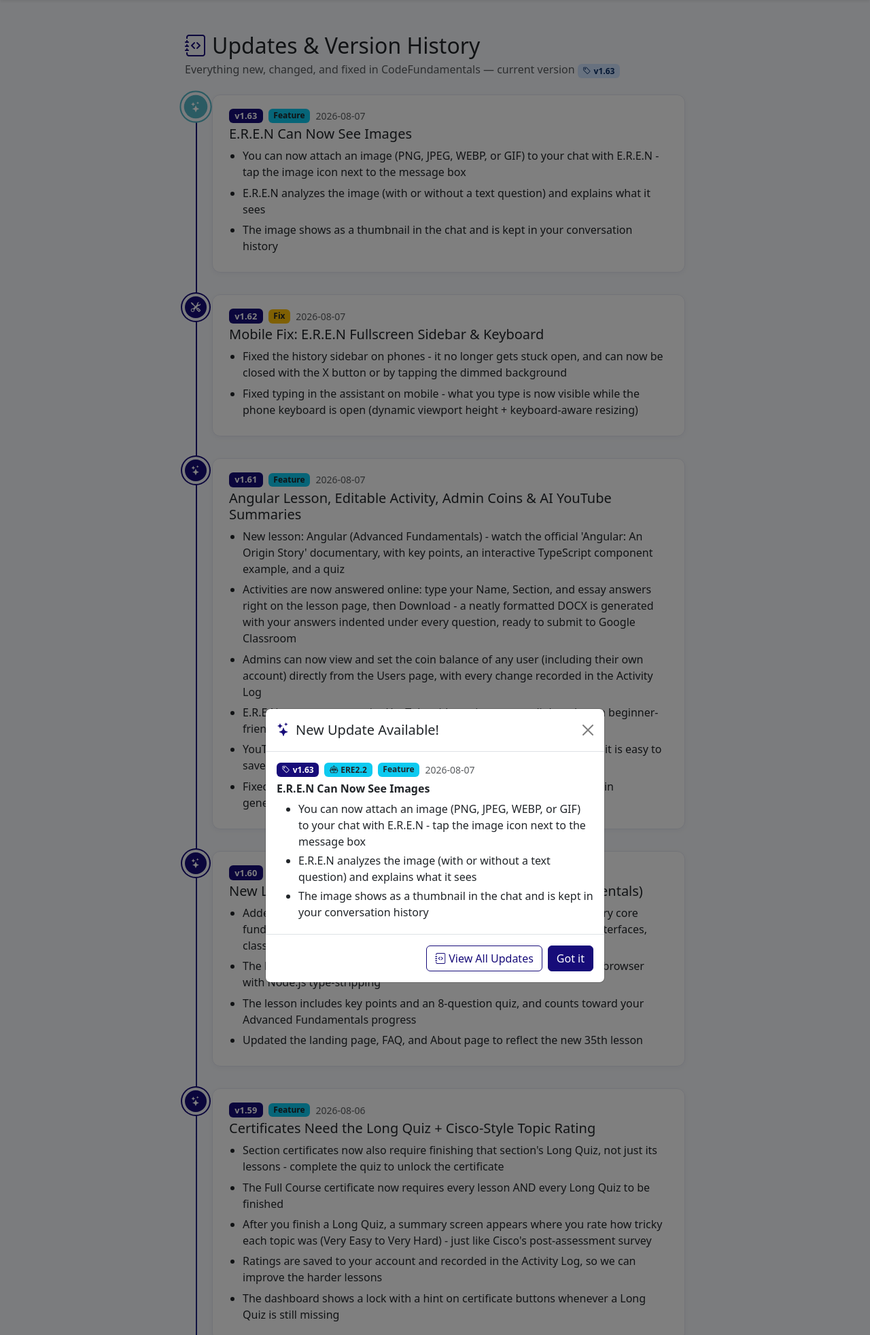
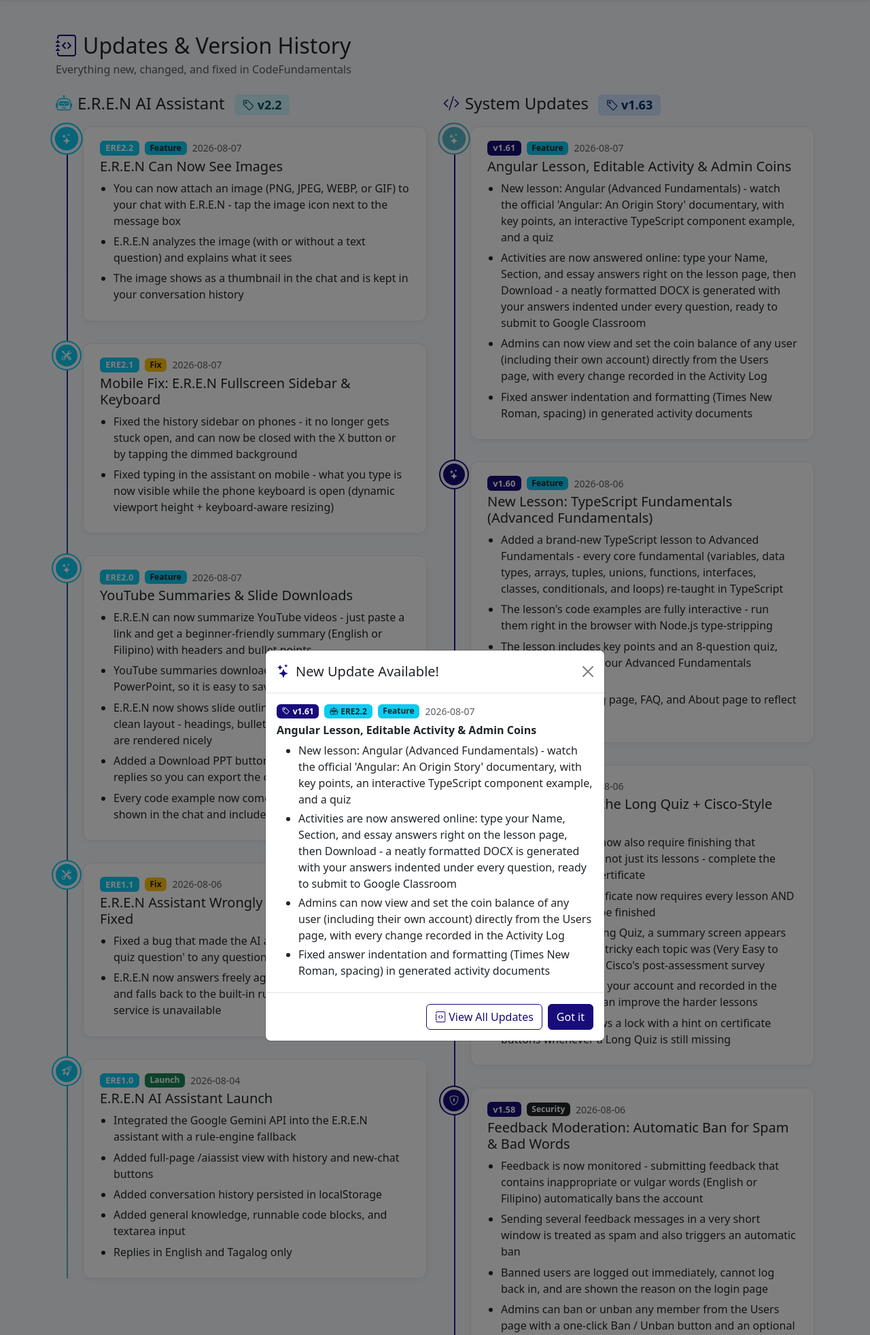
Before and after one commit to christianrenz210/learnfUNDAMENTALS, a Flask app: page /changelog in a window 1280 px wide. Shown: the part 56-2020 px from the top of the page at 68% size. Run offline with Flask 3, Linux system fonts and the light colour scheme; some libraries are stand-ins or nearby versions.

Commit message:
feat: split changelog into AI Assistant (left) and System (right) columns

```diff
--- a/app.py
+++ b/app.py
@@ -57,7 +57,7 @@ from sqlalchemy import text as sa_text
 from werkzeug.security import check_password_hash, generate_password_hash
 
 from lessons_data import LESSONS, LONG_QUIZZES
-from changelog_data import CHANGELOG
+from changelog_data import CHANGELOG, EREN_CHANGELOG
 from labs_data import LABS
 SECTION_ORDER = ["Fundamentals", "Advanced Fundamentals", "Advanced Database System", "SQL Injection"]
 SECTION_LESSON_MINUTES = {"Fundamentals": 40, "Advanced Database System": 45}
@@ -715,7 +715,7 @@ def index():
 
 @app.route("/changelog")
 def changelog():
-    return render_template("changelog.html", changelog=CHANGELOG)
+    return render_template("changelog.html", changelog=CHANGELOG, eren_changelog=EREN_CHANGELOG, eren_version=EREN_VERSION)
 
 
 @app.route("/faq")
--- a/changelog_data.py
+++ b/changelog_data.py
@@ -1,6 +1,6 @@
-CHANGELOG = [
+EREN_CHANGELOG = [
     {
-        "version": "1.63",
+        "version": "2.2",
         "date": "2026-08-07",
         "type": "feature",
         "title": "E.R.E.N Can Now See Images",
@@ -11,7 +11,7 @@ CHANGELOG = [
         ],
     },
     {
-        "version": "1.62",
+        "version": "2.1",
         "date": "2026-08-07",
         "type": "fix",
         "title": "Mobile Fix: E.R.E.N Fullscreen Sidebar & Keyboard",
@@ -21,16 +21,53 @@ CHANGELOG = [
         ],
     },
     {
+        "version": "2.0",
+        "date": "2026-08-07",
+        "type": "feature",
+        "title": "YouTube Summaries & Slide Downloads",
+        "changes": [
+            "E.R.E.N can now summarize YouTube videos - just paste a link and get a beginner-friendly summary (English or Filipino) with headers and bullet points",
+            "YouTube summaries download as a .txt file instead of a PowerPoint, so it is easy to save and submit",
+            "E.R.E.N now shows slide outlines and answers with a clean layout - headings, bullet points, and numbered lists are rendered nicely",
+            "Added a Download PPT button under presentation-style replies so you can export the outline as a real .pptx file",
+            "Every code example now comes with its Sample Output, shown in the chat and included in the PPT",
+        ],
+    },
+    {
+        "version": "1.1",
+        "date": "2026-08-06",
+        "type": "fix",
+        "title": "E.R.E.N Assistant Wrongly Refusing Questions Fixed",
+        "changes": [
+            "Fixed a bug that made the AI assistant reply 'looks like a quiz question' to any question it could not answer directly",
+            "E.R.E.N now answers freely again (including in Tagalog) and falls back to the built-in rules only when the AI service is unavailable",
+        ],
+    },
+    {
+        "version": "1.0",
+        "date": "2026-08-04",
+        "type": "launch",
+        "title": "E.R.E.N AI Assistant Launch",
+        "changes": [
+            "Integrated the Google Gemini API into the E.R.E.N assistant with a rule-engine fallback",
+            "Added full-page /aiassist view with history and new-chat buttons",
+            "Added conversation history persisted in localStorage",
+            "Added general knowledge, runnable code blocks, and textarea input",
+            "Replies in English and Tagalog only",
+        ],
+    },
+]
+
+CHANGELOG = [
+    {
         "version": "1.61",
         "date": "2026-08-07",
         "type": "feature",
-        "title": "Angular Lesson, Editable Activity, Admin Coins & AI YouTube Summaries",
+        "title": "Angular Lesson, Editable Activity & Admin Coins",
         "changes": [
             "New lesson: Angular (Advanced Fundamentals) - watch the official 'Angular: An Origin Story' documentary, with key points, an interactive TypeScript component example, and a quiz",
             "Activities are now answered online: type your Name, Section, and essay answers right on the lesson page, then Download - a neatly formatted DOCX is generated with your answers indented under every question, ready to submit to Google Classroom",
             "Admins can now view and set the coin balance of any user (including their own account) directly from the Users page, with every change recorded in the Activity Log",
-            "E.R.E.N can now summarize YouTube videos - just paste a link and get a beginner-friendly summary (English or Filipino) with headers and bullet points",
-            "YouTube summaries download as a .txt file instead of a PowerPoint, so it is easy to save and submit",
             "Fixed answer indentation and formatting (Times New Roman, spacing) in generated activity documents",
         ],
     },
@@ -99,31 +136,6 @@ CHANGELOG = [
             "Each lab is a safe browser simulation - no real SQL is executed - with objectives, clickable payloads, a live query console, and a Final Challenge with hints",
             "Each lab still earns 2 leaderboard points and is tracked per lesson in the admin panel",
             "The lesson count grew from 26 to 34, and the SQL Injection section is now fully complete",
-        ],
-    },
-    {
-        "version": "1.55",
-        "date": "2026-08-06",
-        "type": "feature",
-        "title": "Slide Layouts & Downloadable PowerPoint from E.R.E.N",
-        "changes": [
-            "E.R.E.N now shows slide outlines and answers with a clean layout - headings, bullet points, and numbered lists are rendered nicely (no more raw ## or ** symbols)",
-            "Added a Download PPT button under presentation-style replies so you can export the outline as a real .pptx file",
-            "The exported PowerPoint is cleanly designed with a title bar, bullet points, and highlighted code boxes",
-            "Every code example now comes with its Sample Output, shown in the chat and included in the PPT inside its own green output box",
-            "The PPT file is named after the topic (for example, Introduction-to-C-Programming.pptx)",
-            "Fixed long presentations being cut off mid-answer so slides always come out complete",
-            "E.R.E.N was taught a consistent slide format, so every requested presentation becomes slides that you can download instantly",
-        ],
-    },
-    {
-        "version": "1.54",
-        "date": "2026-08-06",
-        "type": "fix",
-        "title": "E.R.E.N Assistant Wrongly Refusing Questions Fixed",
-        "changes": [
-            "Fixed a bug that made the AI assistant reply 'looks like a quiz question' to any question it could not answer directly",
-            "E.R.E.N now answers freely again (including in Tagalog) and falls back to the built-in rules only when the AI service is unavailable",
         ],
     },
     {
@@ -316,29 +328,6 @@ CHANGELOG = [
         ],
     },
     {
-        "version": "1.36",
-        "date": "2026-08-04",
-        "type": "feature",
-        "title": "E.R.E.N AI Assistant Enhancements",
-        "changes": [
-            "Added full-page /aiassist view with history and new-chat buttons",
-            "Added conversation history persisted in localStorage",
-            "Added general knowledge, runnable code blocks, and textarea input",
-            "Replies in English and Tagalog only",
-        ],
-    },
-    {
-        "version": "1.35",
-        "date": "2026-08-04",
-        "type": "feature",
-        "title": "Google Gemini Integration",
-        "changes": [
-            "Integrated the Google Gemini API into the E.R.E.N assistant with a rule-engine fallback",
-            "Load GEMINI_API_KEY from .env and read it at request time",
-            "Default to gemini-3.5-flash-lite model",
-        ],
-    },
-    {
         "version": "1.34",
         "date": "2026-08-04",
         "type": "feature",
--- a/static/css/style.css
+++ b/static/css/style.css
@@ -1997,6 +1997,17 @@ body {
   animation: changelogPulse 2s ease-in-out infinite;
 }
 
+.changelog-marker-ai {
+  background: var(--bs-info);
+  box-shadow: 0 0 0 4px var(--cf-bg), 0 0 0 6px var(--bs-info);
+}
+
+.changelog-item-current .changelog-marker-ai {
+  background: var(--bs-info);
+  box-shadow: 0 0 0 4px var(--cf-bg), 0 0 0 6px var(--bs-info);
+  animation: changelogPulse 2s ease-in-out infinite;
+}
+
 @keyframes changelogPulse {
   0%, 100% { transform: scale(1); }
   50% { transform: scale(1.12); }
--- a/templates/changelog.html
+++ b/templates/changelog.html
@@ -5,15 +5,60 @@
 {% block content %}
 <div class="container py-4">
   <div class="row justify-content-center">
-    <div class="col-lg-8">
+    <div class="col-lg-12">
       <h2 class="mb-1 fade-up">
         <i class="bi bi-journal-code text-primary me-2"></i>Updates & Version History
       </h2>
       <p class="text-muted mb-4">
-        Everything new, changed, and fixed in CodeFundamentals — current version
-        <span class="badge bg-primary-subtle text-primary-emphasis"><i class="bi bi-tag me-1"></i>v{{ app_version }}</span>
+        Everything new, changed, and fixed in CodeFundamentals
       </p>
 
+      <div class="row">
+        <div class="col-lg-6 mb-4">
+          <h4 class="mb-3 fade-up">
+            <i class="bi bi-robot text-info me-2"></i>E.R.E.N AI Assistant
+            <span class="badge bg-info-subtle text-info-emphasis ms-2"><i class="bi bi-tag me-1"></i>v{{ eren_version }}</span>
+          </h4>
+          <div class="changelog-timeline">
+            {% for entry in eren_changelog %}
+            <div class="changelog-item fade-up {% if loop.first %}changelog-item-current{% endif %}">
+              <div class="changelog-marker changelog-marker-ai">
+                {% if entry.type == "fix" %}
+                  <i class="bi bi-tools"></i>
+                {% elif entry.type == "launch" %}
+                  <i class="bi bi-rocket-takeoff"></i>
+                {% else %}
+                  <i class="bi bi-stars"></i>
+                {% endif %}
+              </div>
+              <div class="changelog-body">
+                <div class="d-flex flex-wrap align-items-center gap-2 mb-1">
+                  <span class="badge bg-info changelog-version">ERE{{ entry.version }}</span>
+                  <span class="badge
+                    {% if entry.type == 'fix' %}bg-warning text-dark
+                    {% elif entry.type == 'launch' %}bg-success
+                    {% else %}bg-info text-dark{% endif %}">
+                    {{ entry.type | capitalize }}
+                  </span>
+                  <span class="changelog-date small text-muted">{{ entry.date }}</span>
+                </div>
+                <h5 class="mb-2">{{ entry.title }}</h5>
+                <ul class="changelog-list mb-0">
+                  {% for change in entry.changes %}
+                  <li>{{ change }}</li>
+                  {% endfor %}
+                </ul>
+              </div>
+            </div>
+            {% endfor %}
+          </div>
+        </div>
+
+        <div class="col-lg-6 mb-4">
+          <h4 class="mb-3 fade-up">
+            <i class="bi bi-code-slash text-primary me-2"></i>System Updates
+            <span class="badge bg-primary-subtle text-primary-emphasis ms-2"><i class="bi bi-tag me-1"></i>v{{ app_version }}</span>
+          </h4>
           <div class="changelog-timeline">
             {% for entry in changelog %}
             <div class="changelog-item fade-up {% if loop.first %}changelog-item-current{% endif %}">
@@ -24,6 +69,8 @@
                   <i class="bi bi-rocket-takeoff"></i>
                 {% elif entry.type == "notice" %}
                   <i class="bi bi-exclamation-triangle"></i>
+                {% elif entry.type == "security" %}
+                  <i class="bi bi-shield-lock"></i>
                 {% else %}
                   <i class="bi bi-stars"></i>
                 {% endif %}
@@ -35,6 +82,7 @@
                     {% if entry.type == 'fix' %}bg-warning text-dark
                     {% elif entry.type == 'launch' %}bg-success
                     {% elif entry.type == 'notice' %}bg-danger
+                    {% elif entry.type == 'security' %}bg-dark
                     {% else %}bg-info text-dark{% endif %}">
                     {{ entry.type | capitalize }}
                   </span>
@@ -53,4 +101,6 @@
         </div>
       </div>
     </div>
+  </div>
+</div>
 {% endblock %}
```
Lines whose indentation alone changed are shown as unchanged.
